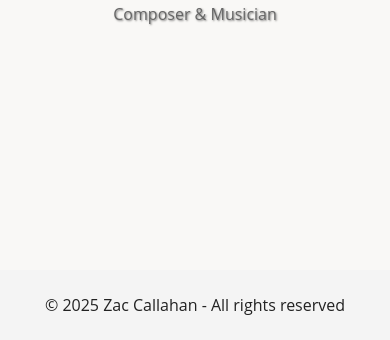
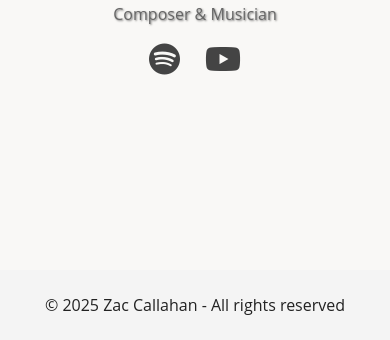
Before and after one commit to ZacCallahan/ZJCallahanMusic, a plain HTML site: page index.html in a window 390 px wide. Shown: the part 504-844 px from the top of the page. Drawn offline with Linux system fonts and the light colour scheme; no server answers.

Commit message:
added social links below sizzle reel on mobile

```diff
--- a/CSS/styles.css
+++ b/CSS/styles.css
@@ -868,3 +868,61 @@ body.dark .logo-light {
 body.dark .logo-dark {
   display: block;
 }
+
+/* Add this CSS to your existing stylesheet */
+
+/* Hero social links styling */
+.hero-social-links {
+  display: flex;
+  justify-content: center;
+  gap: 25px;
+  margin-top: 20px;
+}
+
+.hero-social-links a {
+  color: #444;
+  font-size: 2rem;
+  transition: color 0.3s ease, transform 0.2s ease;
+  text-decoration: none;
+}
+
+.hero-social-links a:hover {
+  color: #cca764;
+  transform: translateY(-2px);
+}
+
+.hero-social-links a:active {
+  transform: translateY(0);
+}
+
+/* Mobile responsive adjustments for hero social links */
+@media (max-width: 768px) {
+  .hero-social-links {
+    margin-top: 15px;
+    gap: 30px;
+  }
+
+  .hero-social-links a {
+    font-size: 2.2rem;
+  }
+}
+
+@media (max-width: 480px) {
+  .hero-social-links {
+    margin-top: 12px;
+    gap: 25px;
+  }
+
+  .hero-social-links a {
+    font-size: 2rem;
+  }
+}
+
+/* Dark mode styling for hero social links */
+body.dark .hero-social-links a {
+  color: #e0e0e0;
+}
+
+body.dark .hero-social-links a:hover {
+  color: #cca764;
+}
--- a/index.html
+++ b/index.html
@@ -78,10 +78,18 @@
     </div>
   </main>
 
-<!-- Mobile-only hero text below sizzle reel -->
+  <!-- Mobile-only hero text and social icons below sizzle reel -->
   <div class="hero-content">
     <h1>Zac Callahan</h1>
     <p class="tagline">Composer & Musician</p>
+    <div class="hero-social-links">
+      <a href="https://open.spotify.com/artist/1PnvmzPFCPSqe1toCb2gGx" target="_blank" aria-label="Spotify">
+        <i class="fab fa-spotify"></i>
+      </a>
+      <a href="https://youtube.com" target="_blank" aria-label="YouTube">
+        <i class="fab fa-youtube"></i>
+      </a>
+    </div>
   </div>
 
   <footer>
```
Lines whose indentation alone changed are shown as unchanged.
